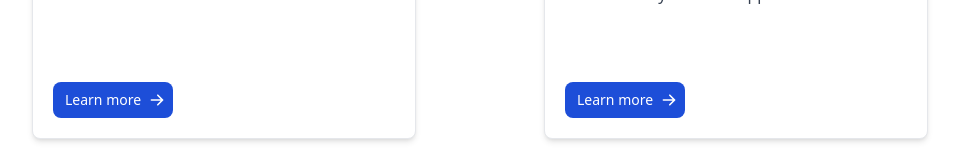
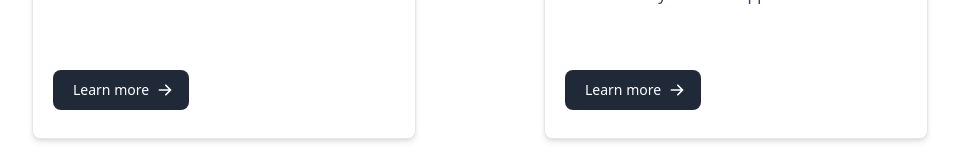
Before and after one commit to mikowesome/nextjs-assessment, a Next.js app: page / in a window 1280 px wide. Shown: the part 1303-1471 px from the top of the page, without its empty margins (160-1119 px from the left). Built offline with nearby package versions, Linux system fonts and the light colour scheme.

Commit message:
change div to article tag and add Image component

```diff
--- a/components/article.js
+++ b/components/article.js
@@ -1,10 +1,11 @@
 import Link from "next/link"
+import Image from "next/image"
 
 const Article = ({ article }) => {
   return (
-    <div className="flex items-center justify-center py-12 lg:items-start lg:max-w-lg">
+    <article className="flex items-center justify-center py-12 lg:items-start lg:max-w-lg">
         <div className="bg-white shadow-md border border-gray-200 rounded-lg max-w-sm">
-            <Link href='/'><img className="rounded-t-lg max-h-52 w-full" src={article.image} /></Link>
+            <Link href='/'><Image width='384' height='208' className="rounded-t-lg max-h-52 w-full" src={article.image} /></Link>
             <div className="p-5 lg:h-96 lg:flex lg:flex-col">
                 <Link href='/'>
                     <h2
@@ -16,14 +17,14 @@ const Article = ({ article }) => {
                 <p className="font-normal text-gray-700 mb-3">{article.description}</p>
                 <Link
                     href='/'
-                    className="text-white bg-blue-700 px-3 py-2 hover:bg-blue-800 focus:ring-4 focus:ring-blue-300 font-medium rounded-lg text-sm text-center inline-flex items-center lg:w-max lg:mt-auto"
+                    className="text-white bg-gray-800 hover:bg-gray-900 focus:outline-none focus:ring-4 focus:ring-gray-300 font-medium rounded-lg text-sm px-5 py-2.5 mr-2 mb-2 dark:bg-gray-800 dark:hover:bg-gray-700 dark:focus:ring-gray-700 dark:border-gray-700 inline-flex items-center lg:w-max lg:mt-auto"
                 >
                     Learn more
                     <svg className="-mr-1 ml-2 h-4 w-4" fill="currentColor" viewBox="0 0 20 20" xmlns="http://www.w3.org/2000/svg"><path fill-rule="evenodd" d="M10.293 3.293a1 1 0 011.414 0l6 6a1 1 0 010 1.414l-6 6a1 1 0 01-1.414-1.414L14.586 11H3a1 1 0 110-2h11.586l-4.293-4.293a1 1 0 010-1.414z" clip-rule="evenodd"></path></svg>
                 </Link>
             </div>
         </div>
-    </div>
+    </article>
   )
 }
 export default Article
```
